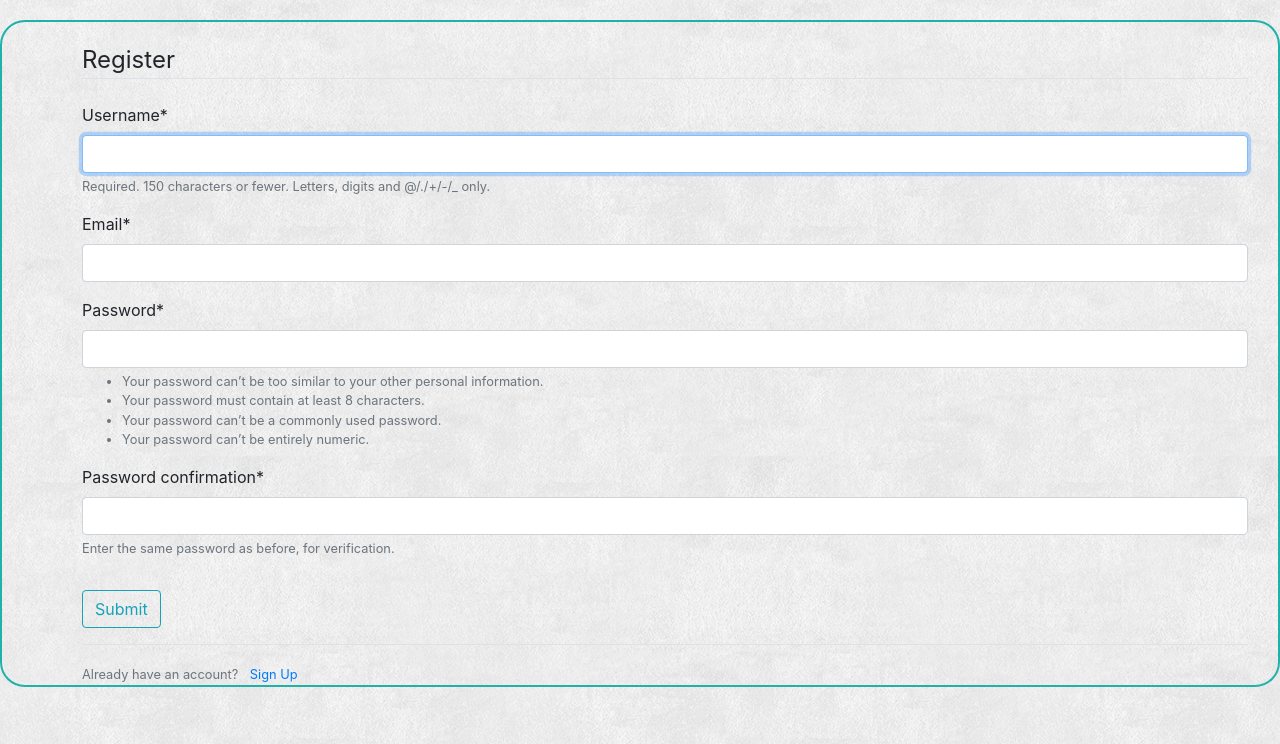
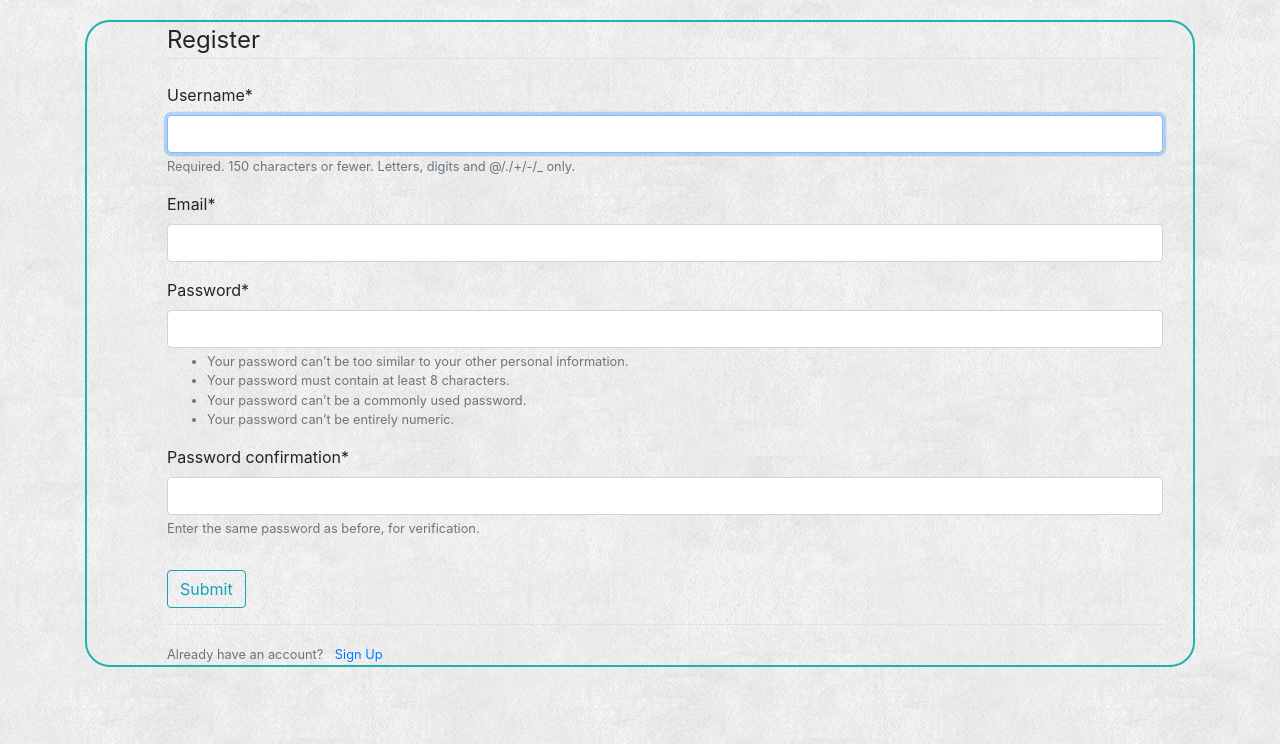
Before and after one commit to malgorzata-kozera/ToDoApp, a Django app: page /register/ in a window 1280 px wide. Shown: the part 56-800 px from the top of the page. Run offline with Django 3.2, Linux system fonts and the light colour scheme; some libraries are stand-ins or nearby versions.

Commit message:
changed register.html

```diff
--- a/todo_app/static/todo_app/style.css
+++ b/todo_app/static/todo_app/style.css
@@ -13,7 +13,6 @@ background-image: url("img/bg.png")
 }
 /* settings for update data form in profile template */
 .form-user-content{
- padding-top: 20px;
  padding-right: 30px;
  padding-left: 80px;
  border: 2px solid #20B2AA;
--- a/users/templates/users/register.html
+++ b/users/templates/users/register.html
@@ -3,6 +3,9 @@
 {% load crispy_forms_tags %}
 
 {% block content %}
+
+<div class="container">
+    <div class ="row"></div>
 
             <div class="form-user-content">
 
@@ -26,6 +29,7 @@
                     <a class="ml-2" href="{%url 'login'%}">Sign Up</a>
                 </small>
             </div>
-
+       </div>
+    </div>
 
 {%endblock content %}
```
Also changed, not shown: db.sqlite3.
